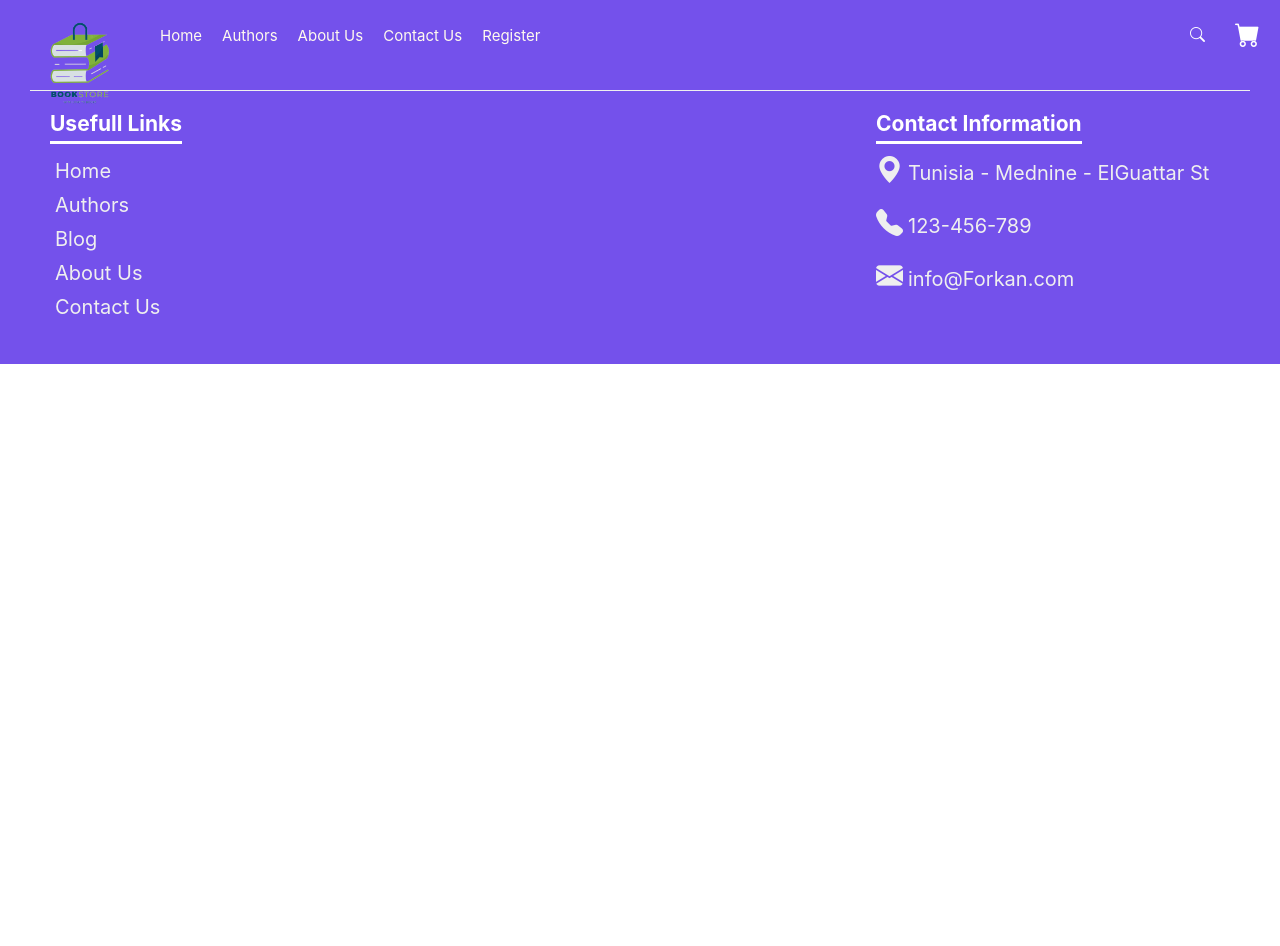
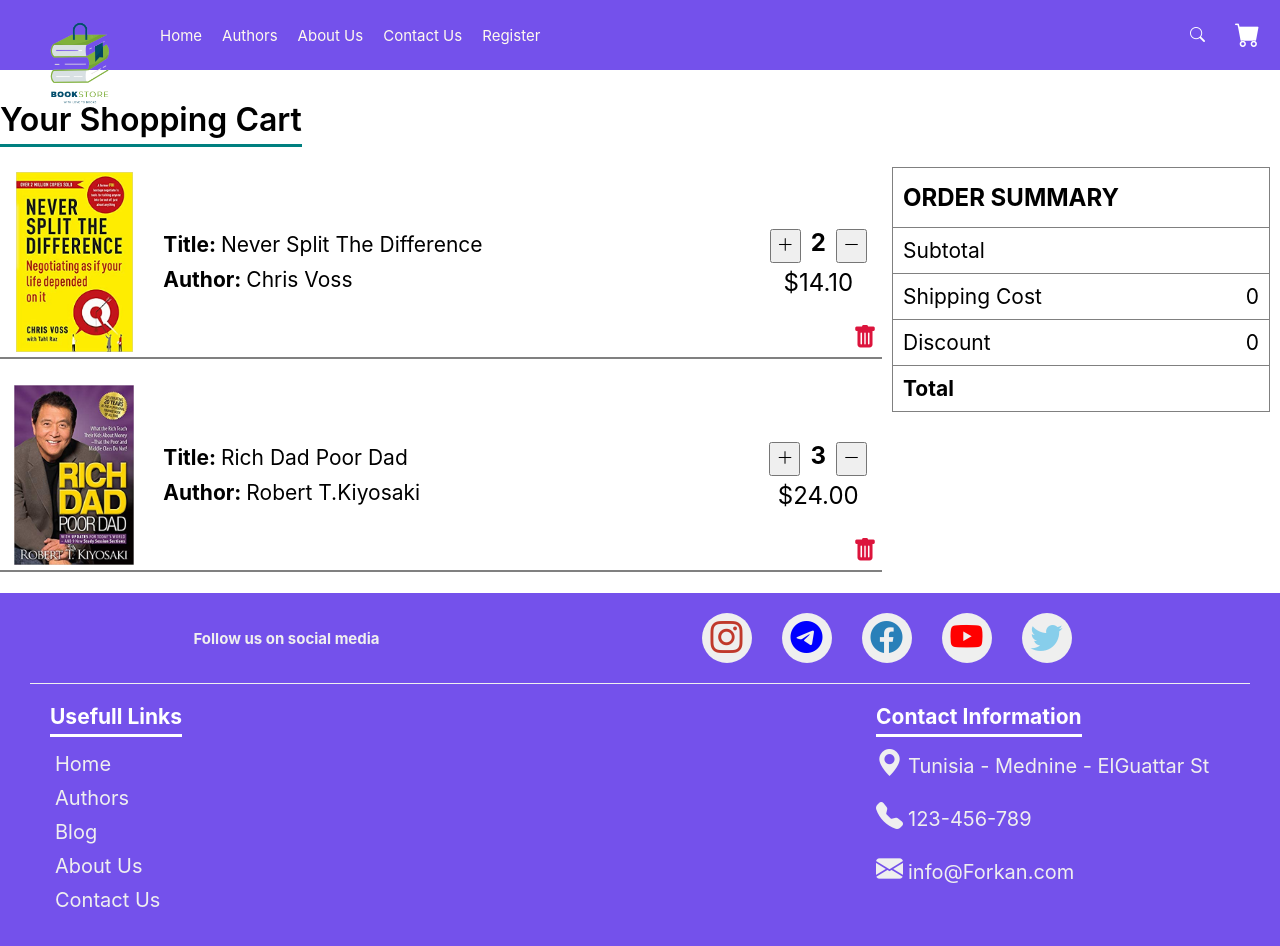
Before and after one commit to Saadaoui-Forkan/book-store, a React (Create React App) app: page /cart in a window 1280 px wide. Shown: the top 946 px of the page. Before the commit the page ends 800 px from the top, so only its background shows below. Built offline with nearby package versions, Linux system fonts and the light colour scheme.

Commit message:
CartPage component

```diff
--- a/src/App.js
+++ b/src/App.js
@@ -8,6 +8,7 @@
 import ContactUsPage from './pages/AuthorsPage';
 import RegisterPage from './pages/RegisterPage';
 import BookPage from './pages/Book/BookPage';
+import CartPage from './pages/Cart/CartPage';
 
 function App() {
   return (
@@ -20,6 +21,7 @@
           <Route path='/contact' element={<ContactUsPage/>} />
           <Route path='/register' element={<RegisterPage/>} />
           <Route path='/book/:param' element={<BookPage/>} />
+          <Route path='/cart' element={<CartPage/>} />
         </Routes>
         <Footer />
     </BrowserRouter>
--- a/src/components/header/Header.jsx
+++ b/src/components/header/Header.jsx
@@ -43,9 +43,9 @@
                     <i className="bi bi-search"></i>
                 </button>
             </form>
-            <div className="add-to-cart">
+            <Link to="/cart" className="add-to-cart">
                 <i className = "bi bi-cart-fill"></i>
-            </div>
+            </Link>
         </div>
         <div className={toggle} onClick={handleToggle}>
             <div className="bar"></div>
--- /dev/null
+++ b/src/pages/Cart/CartPage.css
@@ -0,0 +1,109 @@
+.cart {
+    margin-top: 100px;
+}
+
+.cart-title {
+    font-weight: 600;
+    font-size: 32px;
+    padding-bottom: 5px;
+    border-bottom: 3px solid teal;
+    width: max-content;
+    margin-bottom: 20px;
+}
+
+.cart-wrapper {
+    display: flex;
+    align-items: flex-start;
+}
+
+.cart-items {
+    width: 70%;
+}
+
+.cart-item {
+    display: flex;
+    align-items: center;
+    padding: 5px;
+    position: relative;
+    margin-bottom: 21px;
+    border-bottom: 2px solid gray;
+}
+
+.cart-item-img {
+    width: 140px;
+    height: 180px;
+    object-fit: contain;
+}
+
+.cart-item-info {
+    padding: 10px;
+    width: calc(100% - 140px);
+    display: flex;
+    align-items: center;
+    justify-content: space-between;
+    margin-left: 10px;
+}
+
+.cart-item-book-title {
+    font-size: 21px;
+    margin-bottom: 10px;
+}
+
+.cart-item-author {
+    font-size: 21px;
+}
+
+.cart-item-quantity {
+    font-size: 24px;
+    margin-bottom: 5px;
+}
+
+.cart-item-quantity button {
+    cursor: pointer;
+    padding: 5px;
+    font-size: 17px;
+}
+
+.cart-item-quantity button:disabled {
+    cursor: not-allowed;
+}
+
+.cart-item-quantity b {
+    font-size: 24px;
+    margin: 0 10px;
+}
+
+.cart-item-price {
+    font-size: 24px;
+    text-align: center;
+}
+
+.bi-trash-fill {
+    color: crimson;
+    cursor: pointer;
+    position: absolute;
+    bottom: 5px;
+    right: 5px;
+    font-size: 24px;
+}
+
+
+.cart-order-summary {
+    width: 30%;
+    border: 1px solid gray;
+    margin: 0 10px;
+}
+
+.order-summary-title {
+    font-size: 24px;
+    padding: 15px 10px;
+}
+
+.order-summary-item {
+    display: flex;
+    align-items: center;
+    justify-content: space-between;
+    border-top: 1px solid gray;
+    padding: 10px;
+    font-size: 21px;
+}
--- /dev/null
+++ b/src/pages/Cart/CartPage.jsx
@@ -0,0 +1,81 @@
+import React from 'react'
+import './CartPage.css'
+import { cartInfo } from '../../data/cart'
+
+function CartPage() {
+  return (
+    <div className="cart">
+      <h1 className="cart-title">Your Shopping Cart</h1>
+      <div className="cart-wrapper">
+        <div className="cart-items">
+          {cartInfo.map((item) => (
+            <div key={item.id} className="cart-item">
+              <img
+                src={`/books/${item.image}`}
+                alt={item.title}
+                className="cart-item-img"
+              />
+              <div className="cart-item-info">
+                <div>
+                  <div className="cart-item-book-title">
+                    <b>Title: </b>
+                    {item.title}
+                  </div>
+                  <div className="cart-item-author">
+                    <b>Author: </b>
+                    {item.author}
+                  </div>
+                </div>
+                <div>
+                  <div className="cart-item-quantity">
+                    <button
+                      className="bi bi-plus-lg"
+                    ></button>
+                    <b>{item.quantity}</b>
+                    <button
+                      disabled={item.quantity <= 1}
+                      className="bi bi-dash-lg"
+                    ></button>
+                  </div>
+                  <div className="cart-item-price">
+                    ${(item.price * item.quantity).toFixed(2)}
+                  </div>
+                  <i
+                    className="bi bi-trash-fill"
+                  ></i>
+                </div>
+              </div>
+            </div>
+          ))}
+        </div>
+        <div className="cart-order-summary">
+          <h5 className="order-summary-title">ORDER SUMMARY</h5>
+          <div className="order-summary-item">
+            <span>Subtotal</span>
+            {/* <span>
+              $
+              {cartInfo.reduce((acc, cur) => acc + cur.price * cur.quantity, 0).toFixed(2)}
+            </span> */}
+          </div>
+          <div className="order-summary-item">
+            <span>Shipping Cost</span>
+            <span>0</span>
+          </div>
+          <div className="order-summary-item">
+            <span>Discount</span>
+            <span>0</span>
+          </div>
+          <div className="order-summary-item">
+            <strong>Total</strong>
+            {/* <span>
+              $
+              {cartInfo.reduce((acc, cur) => acc + cur.price * cur.quantity, 0).toFixed(2)}
+            </span> */}
+          </div>
+        </div>
+      </div>
+    </div>
+  )
+}
+
+export default CartPage
```
